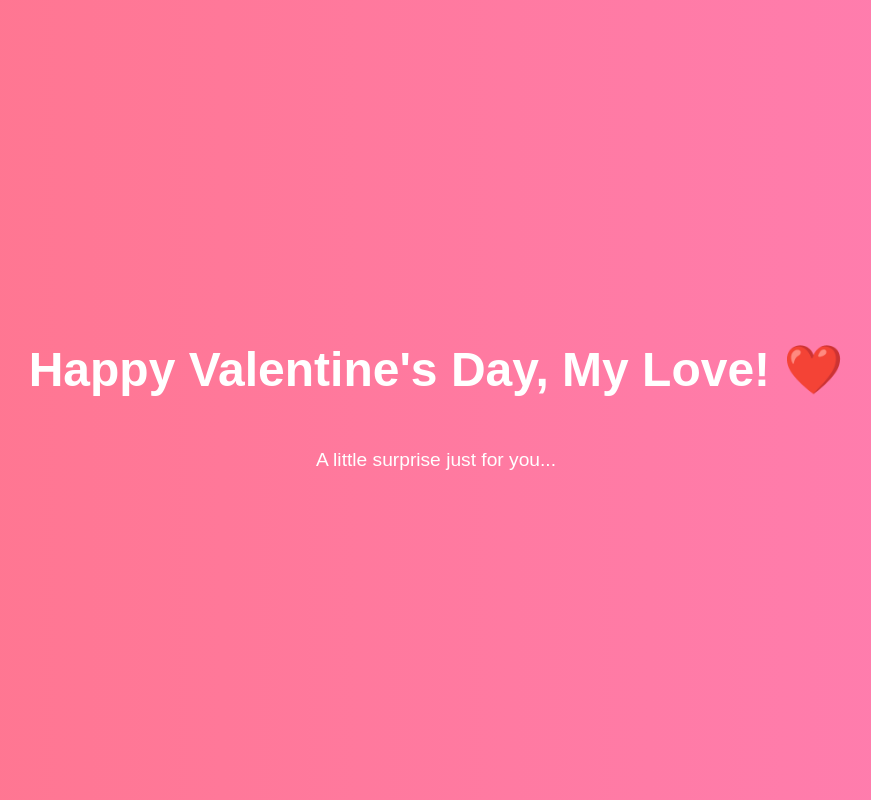
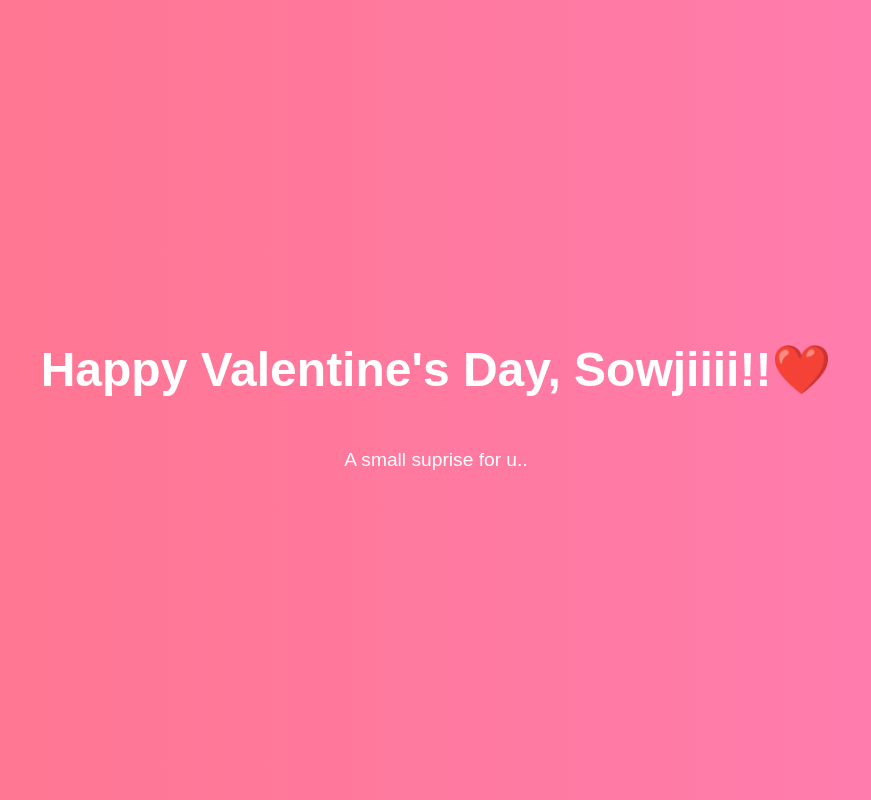
Before and after one commit to Pie-bond/new, a plain HTML site: page index.html in a window 1280 px wide. Shown: the top 800 px of the page, without its empty margins (204-1075 px from the left). Drawn offline with Linux system fonts and the light colour scheme.

Commit message:
Update index.html

```diff
--- a/index.html
+++ b/index.html
@@ -9,8 +9,8 @@
 </head>
 <body>
     <header>
-        <h1>Happy Valentine's Day, My Love! ❤️</h1>
-        <p>A little surprise just for you...</p>
+        <h1>Happy Valentine's Day, Sowjiiii!!❤️</h1>
+        <p>A small suprise for u..</p>
     </header>
 
     <main>
```
